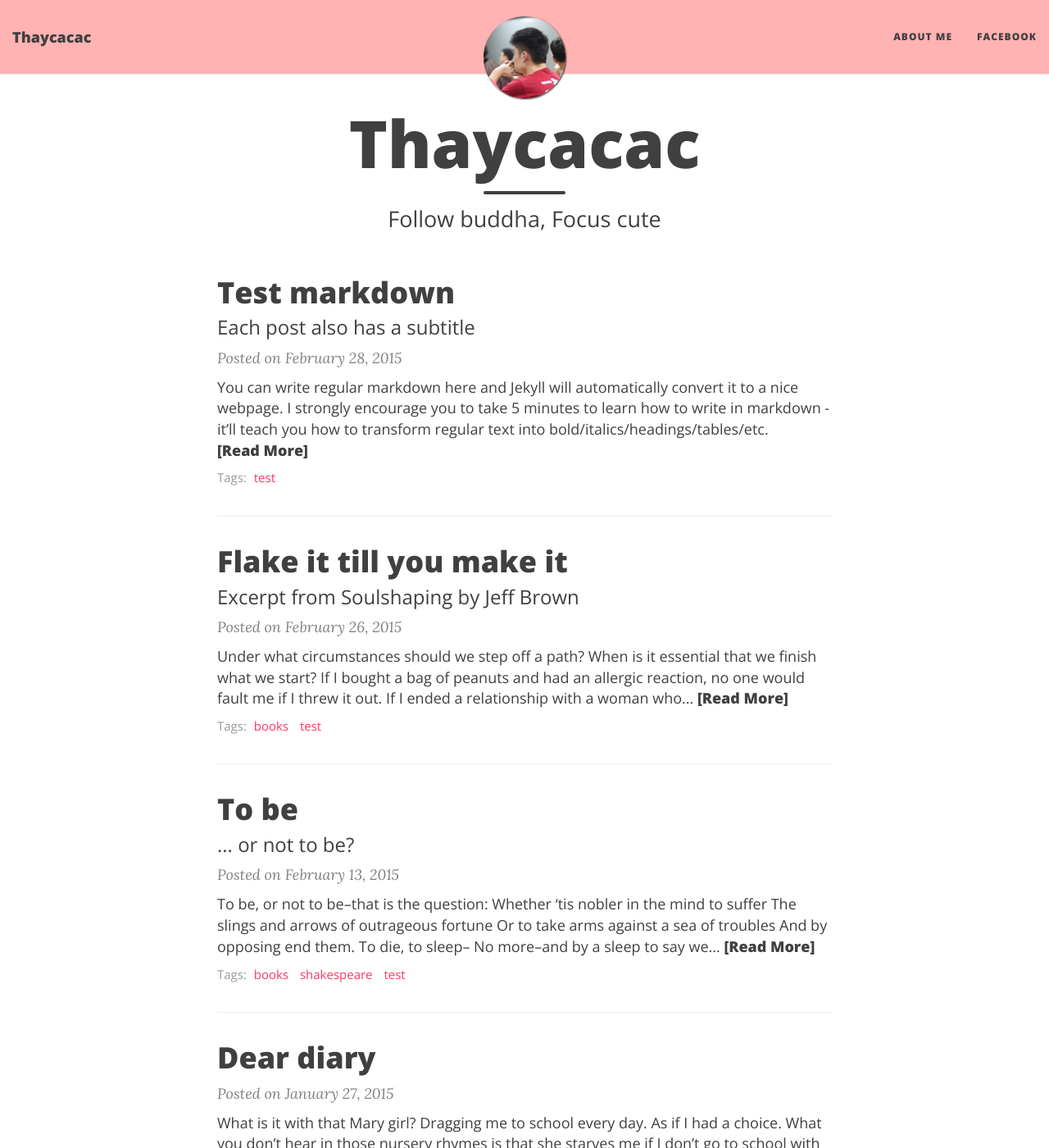
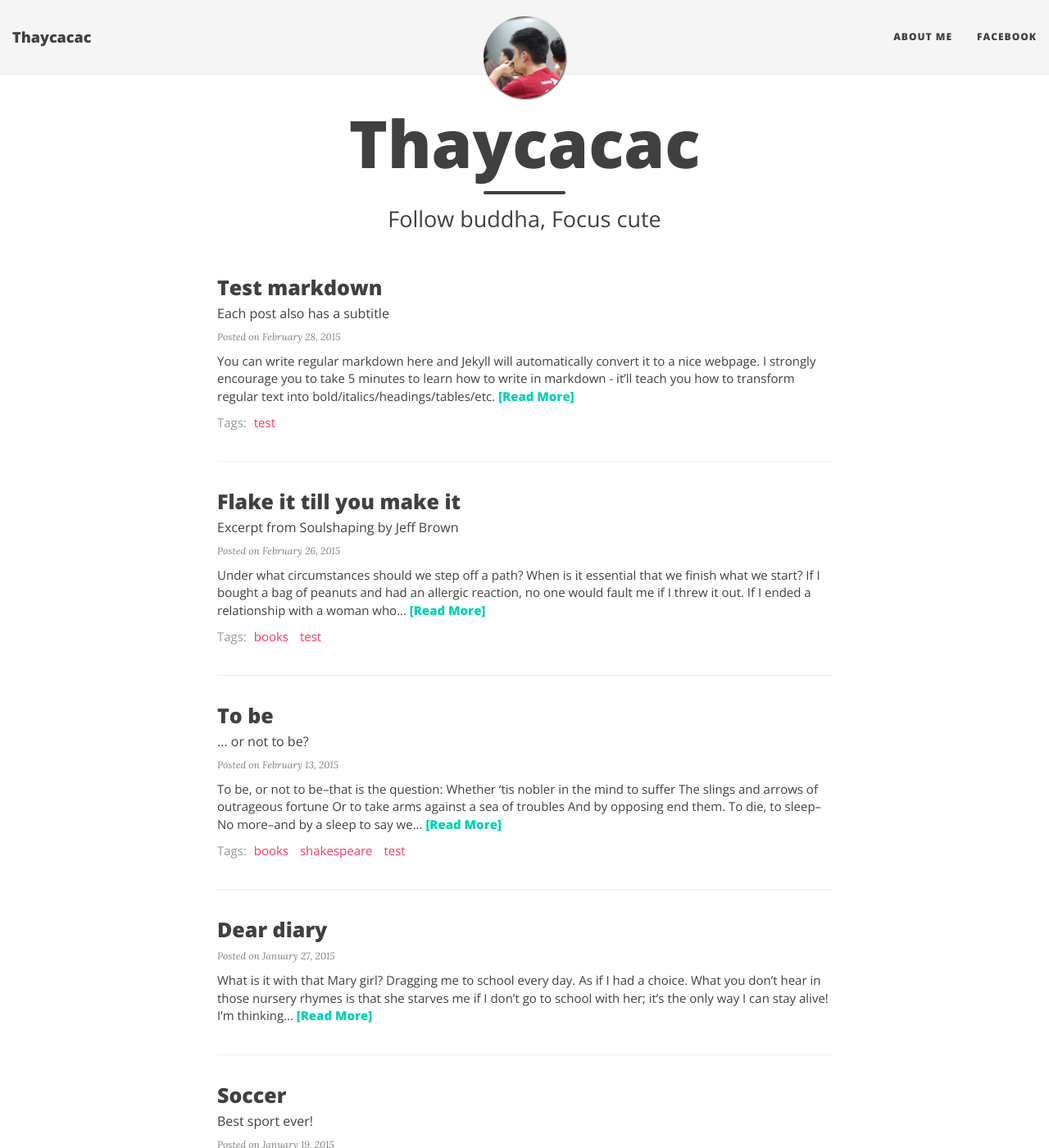
Before and after one commit to thaycacac/thaycacac.github.io, a Jekyll site: the page built from index.html, in a window 1280 px wide and 1400 px high. Shown: the whole window at 82% size. Built offline with Jekyll 4.4.1, drawn with Linux system fonts in a browser that asks for light colours; nearby versions of some CDN libraries; the list of posts is cut into pages by our own code.

Commit message:
[update] font post

```diff
--- a/_config.yml
+++ b/_config.yml
@@ -38,7 +38,7 @@ avatar: "/img/avatar-icon.png"
 
 # Personalize the colors in your website. Colour values can be any valid CSS colour
 
-navbar-col: "#ffb3b3"
+navbar-col: "hsl(0, 0%, 96%)"
 navbar-text-col: "#404040"
 navbar-children-col: "#F5F5F5"
 page-col: "#FFFFFF"
--- a/css/main.css
+++ b/css/main.css
@@ -349,16 +349,18 @@ footer .theme-by {
   margin: 0;
   font-weight: 300;
   margin-bottom: 10px;
+  font-size: 16px;
 }
 .post-preview .post-meta,
 .post-heading .post-meta {
   color: #808080;
-  font-size: 18px;
+  font-size: 12px;
   font-style: italic;
   margin: 0 0 10px;
 }
 .post-preview .post-entry {
   font-family: 'Open Sans', 'Helvetica Neue', Helvetica, Arial, sans-serif;
+  font-size: 15px;
 }
 .post-entry-container {
   display: inline-block;
@@ -384,11 +386,12 @@ footer .theme-by {
 }
 .post-preview .post-read-more {
   font-weight: 800;
+  color: #00d1b2;
 }
 
 @media only screen and (min-width: 768px) {
   .post-preview .post-title {
-    font-size: 36px;
+    font-size: 25px;
   }
 }
 
```
